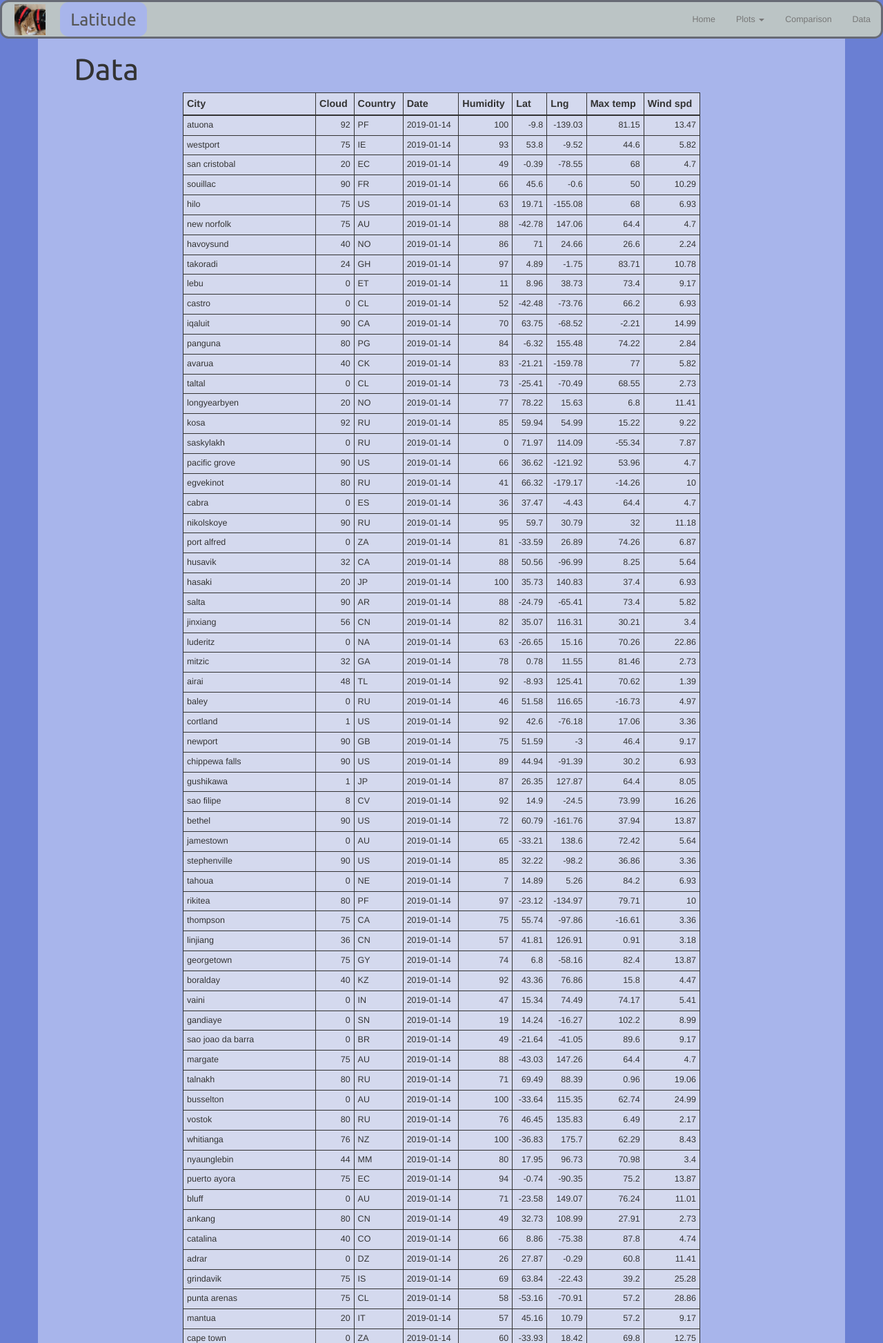
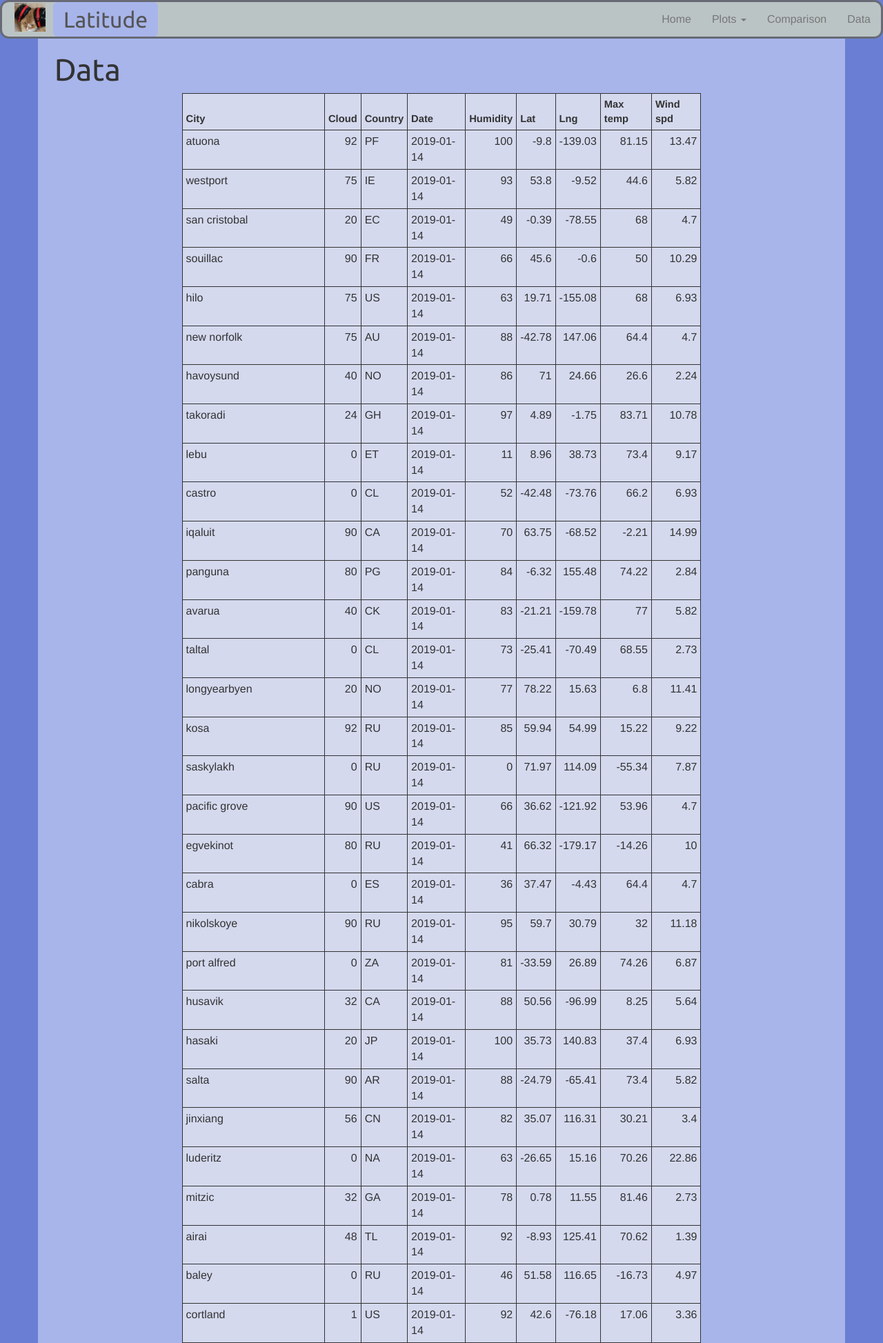
Before and after one commit to phillkev/Weather, a Flask app: page /data in a window 1280 px wide. Shown: the top 1947 px of the page at 69% size. Run offline with Flask 2, Linux system fonts and the light colour scheme; some libraries are stand-ins or nearby versions.

Commit message:
change em to vw for more dynamic font sizing

```diff
--- a/static/style.css
+++ b/static/style.css
@@ -1,13 +1,13 @@
 body {
     background-color: #6a7fd3;
-    font-size: 1.25em;
+    font-size: 1.25vw;
 
 }
 
 h1 {
-    margin-left: .85em;
-    margin-right: .85em;
-    font-size: 3.5em;
+    margin-left: .85vw;
+    margin-right: .85vw;
+    font-size: 3.5vw;
     font-family: 'Ubuntu', sans-serif;
 }
 
@@ -17,13 +17,13 @@
 
 h4 {
     text-align: center;
-    padding-bottom: 3em;
+    padding-bottom: 3vw;
 }
 
 p {
-    margin-left: 2em;
-    margin-right: 2em;
-    font-size: 1em;
+    margin-left: 2vw;
+    margin-right: 2vw;
+    font-size: 1vw;
     font-family: 'Arial Narrow Bold', Arial, sans-serif;
 }
 
@@ -34,7 +34,7 @@
 img {
     width: 100%;
     height: auto;
-    padding-bottom: 1em;
+    padding-bottom: 2vw;
     margin: 0;
   }
 
@@ -44,33 +44,35 @@
 }
 
 .navbar-brand {
-    padding: 2.5px 15px;
+    padding: .1vw 1vw;
+    height: auto
 }
 
 
 .navbar-default {
     margin-bottom: 0px;
     border-color: #676a75;
-    border-top-width: .3em;
-    border-bottom-width: .3em;
-    border-left-width: .3em;
-    border-right-width: .3em;
-    border-radius: 1em;
+    border-top-width: .3vw;
+    border-bottom-width: .3vw;
+    border-left-width: .3vw;
+    border-right-width: .3vw;
+    border-radius: 1vw;
     background: rgb(187, 196, 197);
 }
 
 .navbar-default .navbar-nav>.active>a, .navbar-default .navbar-nav>.active>a:focus, .navbar-default .navbar-nav>.active>a:hover {
-    margin-left: .85em;
-    margin-right: .85em;
-    font-size: 2em;
+    margin-left: .85vw;
+    margin-right: .85vw;
+    font-size: 2.5vw;
     font-family: 'Ubuntu', sans-serif;
     background-color: #a8b5eb;
-    border-radius: .5em;
+    border-radius: .5vw;
 }
 
 .navbar-header img#brand {
-    margin-left: 1em;
-    max-width:2.5em;
+    margin-left: 1vw;
+    max-width:3.5em;
+    padding-top: .1vw
     padding-left: 0px;
     padding-right: 0px;
 }
@@ -87,82 +89,46 @@
 }
 
 .row {
-    padding-right: 15px;
-    padding-left: 15px;
+    padding-right: 1vw;
+    padding-left: 1vw;
 
 }
 
 .container img#comp {
     text-align: center;
     float: left;
-    padding-bottom: 2em;
+    padding-bottom: 2vw;
 }
 
 .container img#index {
     text-align: center;
     float: left;
-    padding-bottom: 2em;
+    padding-bottom: 2vw;
 }
 
 .table>caption+thead>tr:first-child>td, .table>caption+thead>tr:first-child>th,
 .navbar-brand>colgroup+thead>tr:first-child>td, .table>colgroup+thead>tr:first-child>th,
 .table>thead:first-child>tr:first-child>td, .table>thead:first-child>tr:first-child>th {
-    font-size: 1.15em;
-    border-bottom: 2px solid;
-    border-top: 1px solid;
+    font-size: 1.15vw;
+    border-bottom: .15vw solid;
+    border-top: .07vw solid;
 }
 
 .table-bordered>tbody>tr>td, .table-bordered>tbody>tr>th,
 .table-bordered>tfoot>tr>td, .table-bordered>tfoot>tr>th,
 .table-bordered>thead>tr>td, .table-bordered>thead>tr>th {
-    border: 1px solid;
+    border: .07px solid;
 }
-
 
 
 @media (min-width: 768px) {
     .navbar-collapse#bs-example-navbar-collapse-1 {
         font-size-adjust: 150%;
-        /* inline-size: 150% */
-    }
+   }
 }
 
-/* @media (max-width: 768px) {
-    .container-fluid>.navbar-collapse, .container-fluid>.navbar-header, .container>.navbar-collapse, .container>.navbar-header {
-        margin-right: 0;
-        margin-left: 0;
-    /* for Edge Chrome and Safari */
-        /* -webkit-text-size-adjust: 300%; */
-    /* for Chrome Opera and Edge */
-        /* text-size-adjust: 300%;
-        padding-top: .15em;
-        }
-    } */
+        /* inline-size: 150% */
 
-
-/* @media (max-width: 415px) {
-    .container-fluid>.navbar-collapse, .container-fluid>.navbar-header, .container>.navbar-collapse, .container>.navbar-header {
-        padding-top: .25em;
-        }
-    } */
-
-
-/* @media (max-width: 415px) {
-.navbar-header img#brand {
-        margin-left: 1em;
-        max-width:3.9em;
-        padding-left: 0px;
-        padding-right: 0px;
-        height: auto;
-    }
-} */
-
-/* @media (min-width: 400px) {
-.navbar-brand {
-    float: left;
-    padding: 1em 1em;
-}
-} */
 
 @media (min-width: 1400px) {
 .container {
```
